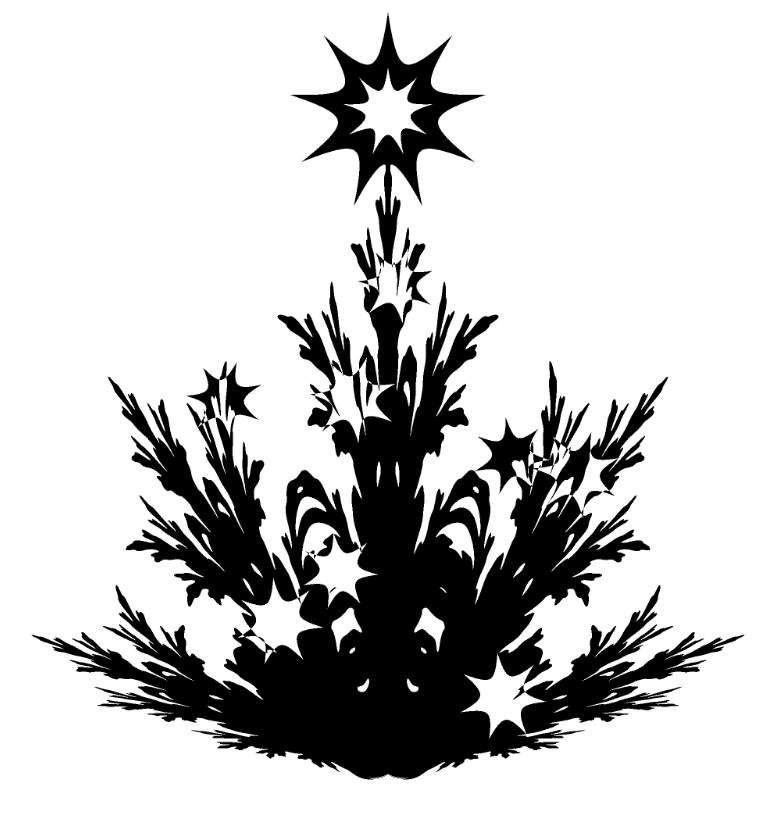
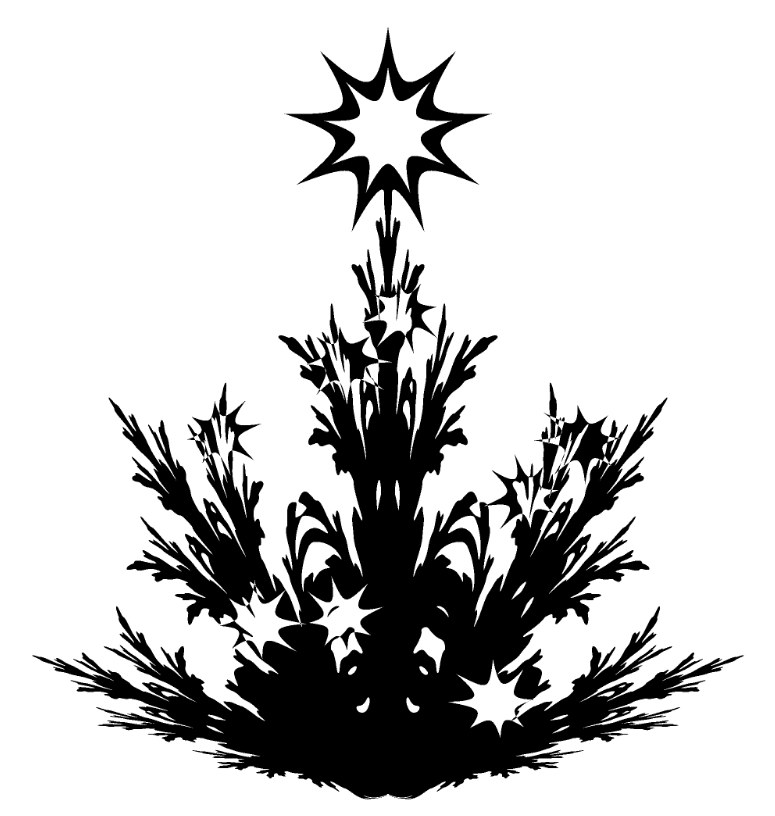
Before and after one commit to tompng/christmas2017, a plain HTML site: page index.html in a window 1280 px wide. Shown: the whole page, without its empty margins (20-795 px from the left). Drawn offline with Linux system fonts and the light colour scheme.

Commit message:
simplify

```diff
--- a/christmastree.js
+++ b/christmastree.js
@@ -1,26 +1,17 @@
-function fx(x,y){
-  var th=Math.atan2(x,y)
-  var r2=x*x+y*y
-  return (Math.sin(5*th)+th*th*th*(th*th-1)/4)*(1-1/(1+10*r2))*4/5
-}
-function fy(x,y){
-  var th=Math.atan2(x,y)
-  return 1.8*x*x+0.65*y*y
+function f(p){
+  var th=Math.atan2(p.x,p.y)
+  return {
+    x: (Math.sin(5*th)+th*th*th*(th*th-1)/4)*(1-1/(1+10*(p.x*p.x+p.y*p.y)))*4/5,
+    y: 1.8*p.x*p.x+0.65*p.y*p.y
+  }
 }
 function star(x,y,n,l){
-  return 64*(x*x+y*y)*Math.cos(5/6*Math.asin(Math.sin(n*Math.atan2(x,-y))))-1
+  return 80*(x*x+y*y)*Math.cos(5/6*Math.asin(Math.sin(n*Math.atan2(x,-y))))-1
 }
-function stars(x,y,a,b){
-  var p=a*x+b*y, q=a*y-b*x
-  return star((Math.sqrt(p*p+1/8)-1)*3/4,(Math.sqrt(q*q+1/8)-1)*3/4,7/2)
+function christmastree(x,y){
+  var p0={x:x,y:y},p1=f(p0),p2=f(p1),p3=f(p2),p4=f(p3),p5=f(p4)
+  var a=(p5.x*p5.x+p5.y*p5.y-1)*(Math.pow(star(x,y-1.64,9/2),2)-0.2)-0.2
+  var b=star((Math.pow(3*x+2*y-1.5,2)-1)/3,(Math.pow(3*y-2*x-2.5,2)-1)/3,4)
+  var c=star((Math.pow(3*x-y+0.4,2)-1)/3,(Math.pow(3*y+x-2,2)-1.2)/3,4)
+  return a*b*c<0
 }
-function christmastree(x0,y0){
-  var x1=fx(x0,y0),y1=fy(x0,y0)
-  var x2=fx(x1,y1),y2=fy(x1,y1)
-  var x3=fx(x2,y2),y3=fy(x2,y2)
-  var x4=fx(x3,y3),y4=fy(x3,y3)
-  var x5=fx(x4,y4),y5=fy(x4,y4)
-  var a=Math.atan(x5*x5+y5*y5-1)*Math.atan(star(x0,y0-1.64,9/2)*star(x0*2,(y0-1.64)*2,-9/2))-0.2
-  var b=stars(x0+0.05,(y0-0.85),3,2)*stars(x0-0.1,(y0-0.55),3,-1)
-  return a*b<0
-}
--- a/index.html
+++ b/index.html
@@ -8,14 +8,14 @@ function render(){
   g=canvas.getContext('2d')
   document.body.appendChild(canvas)
   g.clearRect(0,0,size,size)
+  function calc1x(x,y){return christmastree(x,y)}
   function calc2x(x,y){
-    return (christmastree(x-0.5/size,y-0.5/size)+christmastree(x-0.5/size,y+0.5/size)+christmastree(x+0.5/size,y-0.5/size)+christmastree(x+0.5/size,y+0.5/size))/4
+    return (calc1x(x-0.5/size,y-0.5/size)+calc1x(x-0.5/size,y+0.5/size)+calc1x(x+0.5/size,y-0.5/size)+calc1x(x+0.5/size,y+0.5/size))/4
   }
-  function calc1x(x,y){return christmastree(x,y)}
   for(i=0;i<size;i++){
     for(j=0;j<size;j++){
       x=2*(i+0.5)/size-1
-      y=1-2*(j+0.5)/size+0.9
+      y=1-2*(j+0.5)/size+0.95
       g.globalAlpha=calc2x(x,y)
       g.fillRect(i,j,1,1)
     }
```
